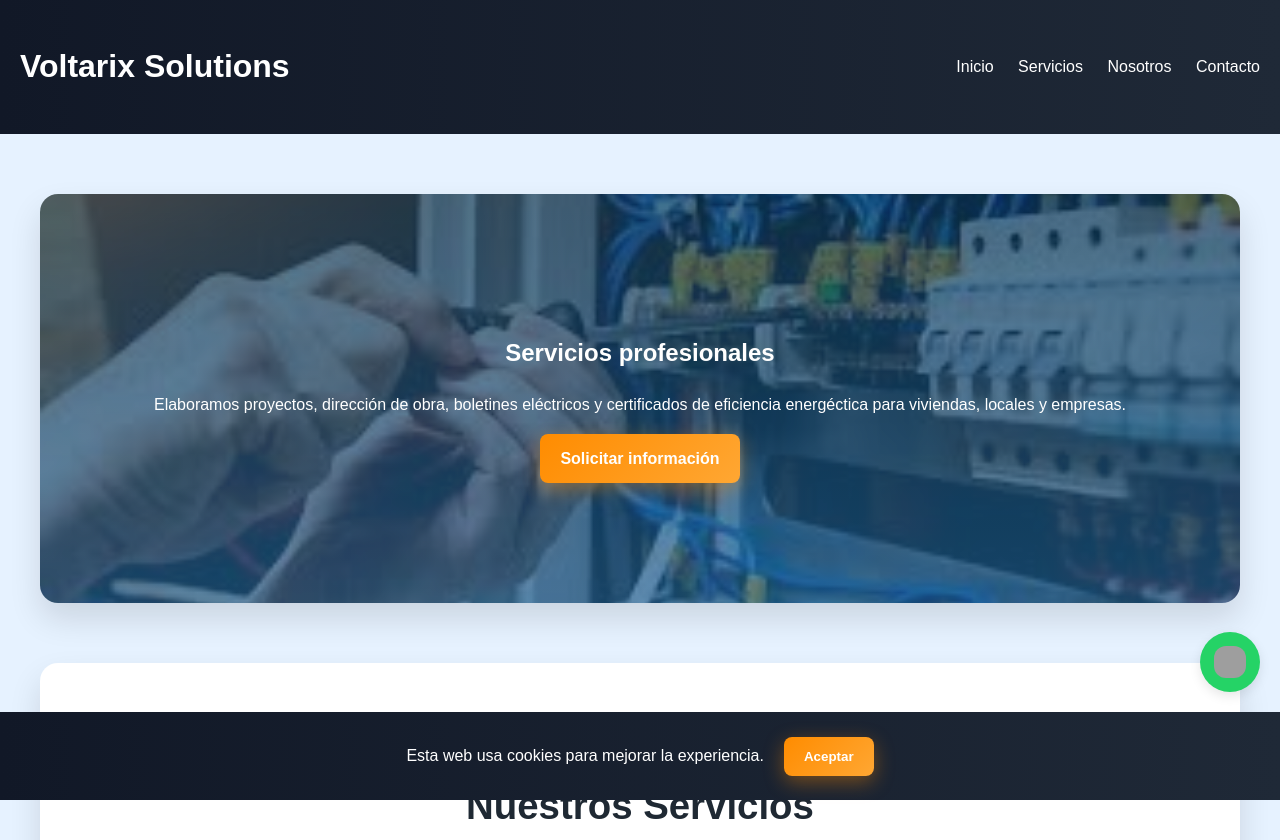
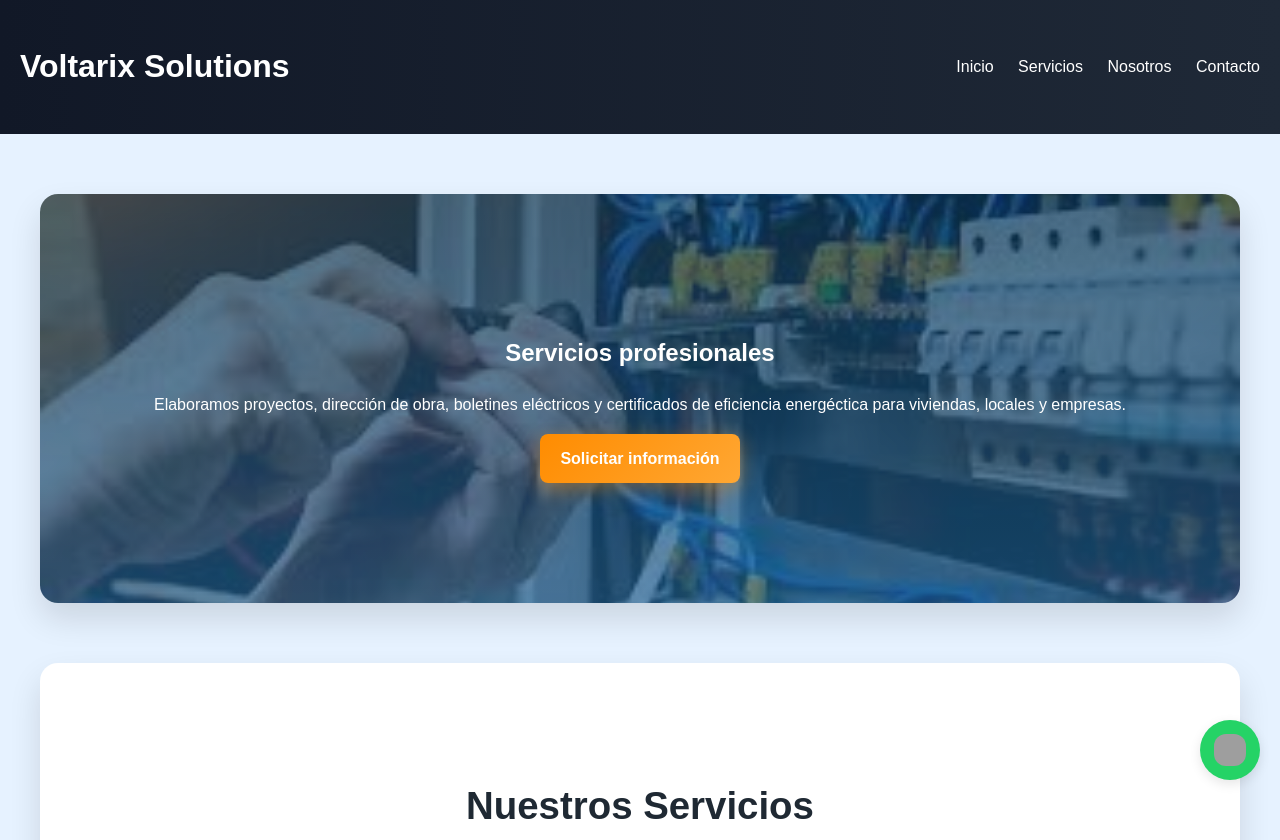
Before and after one commit to mselectric-sp/MS_electric_web, a website: page index.html in a window 1280 px wide. Shown: the top 840 px of the page. Drawn offline with Linux system fonts and the light colour scheme; grey boxes are pictures that could not be loaded.

Commit message:
P01 remove cookies

```diff
--- a/index.html
+++ b/index.html
@@ -236,13 +236,13 @@ Nos pondremos en contacto con la mayor brevedad posible.
 
 <!-- Banner Cookies -->
 
-<div id="cookies">
+<!-- <div id="cookies">
 
 <p>Esta web usa cookies para mejorar la experiencia.</p>
 
 <button onclick="aceptarCookies()">Aceptar</button>
 
-</div>
+</div> -->
 
 <script>
   window.si = window.si || function () { (window.siq = window.siq || []).push(arguments); };
```
